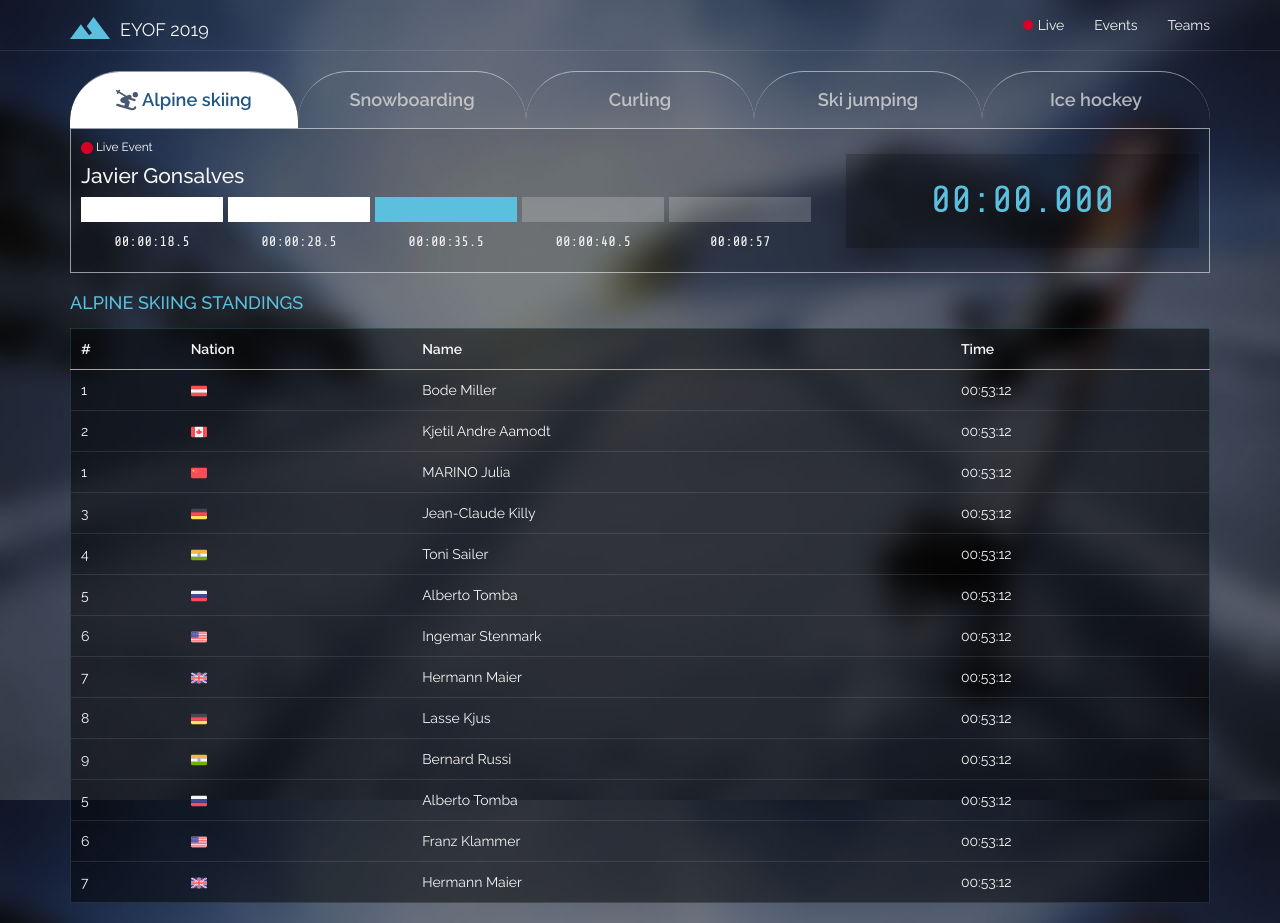
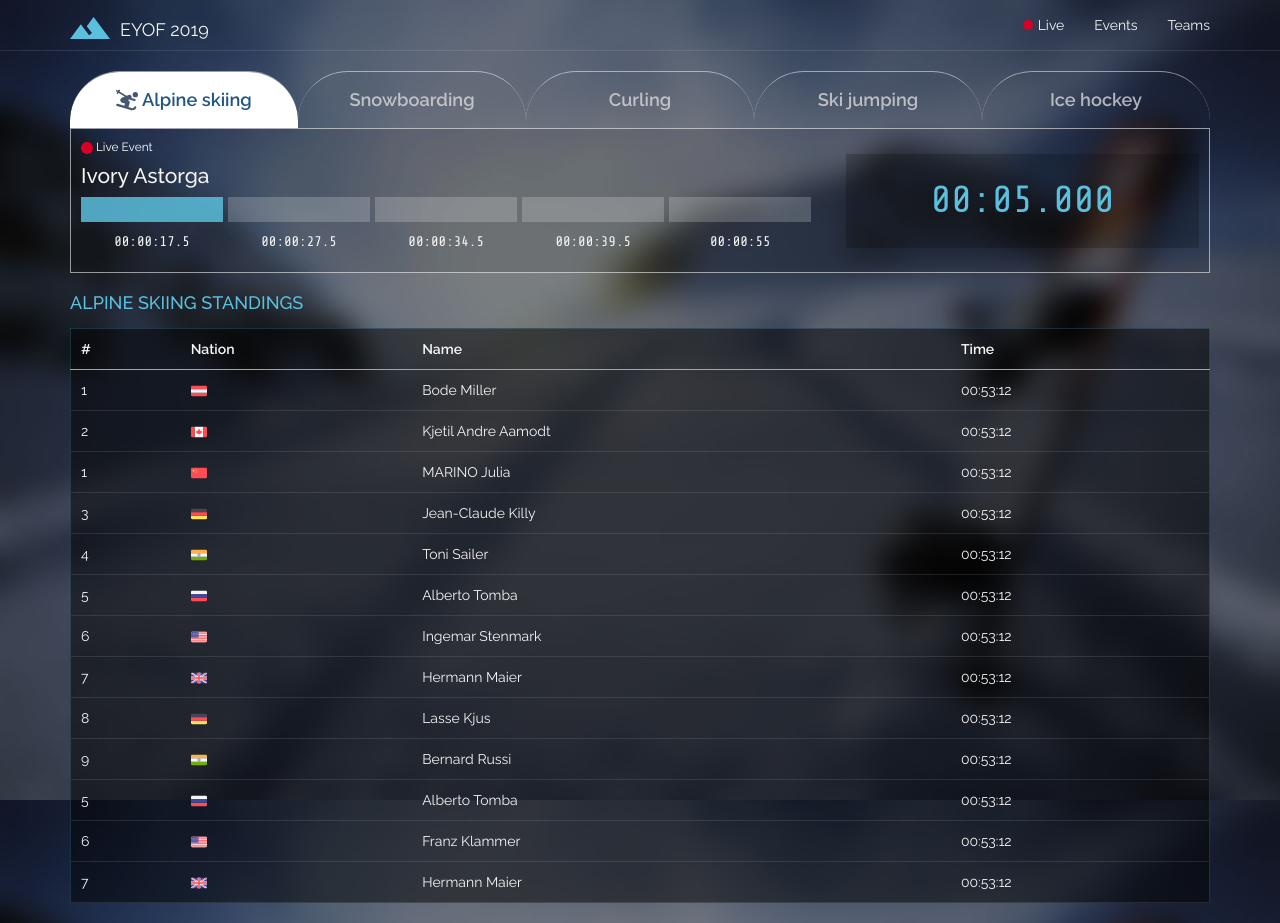
Before and after one commit to TarikFojnica/live-sport-events, a React (Create React App) app: page / in a window 1280 px wide. Built offline with nearby package versions, Linux system fonts and the light colour scheme.

Commit message:
Make the gate switching work

```diff
--- a/src/assets/styles/modules/_dynamic-element.scss
+++ b/src/assets/styles/modules/_dynamic-element.scss
@@ -56,7 +56,7 @@
 
 			&.active {
 				.inner {
-					background-color: $color-blue-light-1;
+					background-color: $color-blue-light-1 ;
 					animation: blinker 1s linear infinite;
 				}
 			}
--- a/src/components/pages/live/Dynamic.js
+++ b/src/components/pages/live/Dynamic.js
@@ -93,7 +93,7 @@ class Dynamic extends Component  {
 		activePlayerFirstName: '--',
 		activePlayerLastName: '--',
 		counter: -1,
-		activeTime: 0
+		countingSeconds: 1
 	};
 
 	updateLivePlayer(index) {
@@ -107,28 +107,38 @@ class Dynamic extends Component  {
 			fifthGate: this.state.times[index],
 			activeTime: this.state.times[index]
 		});
-		console.log('for')
 	}
 
 	componentDidMount() {
 		this.setState({
 			firstNames: shuffleArray(FIRST_NAMES),
-			lastNames: 	shuffleArray(LAST_NAMES),
+			lastNames: shuffleArray(LAST_NAMES),
 			times: shuffleArray(TIMES),
 			activeTime: this.state.times[0]
 		});
 
 		setTimeout(() => {
 			this.updateLivePlayer(0)
-		}, 500);
+		}, 100);
 
 
 		let counter = 0;
 		setInterval(() => {
+			this.setState({
+				countingSeconds: 0
+			});
+
 			events.publish('NEW_PLAYER_STARTED', {});
-			counter ++;
-			this.updateLivePlayer(counter)
-		}, 5000);
+			counter++;
+			this.updateLivePlayer(counter);
+		}, 50000);
+
+
+		setInterval(() => {
+			this.setState({
+				countingSeconds: this.state.countingSeconds += 1
+			});
+		}, 1000);
 	}
 
 	render() {
@@ -142,11 +152,27 @@ class Dynamic extends Component  {
 						</div>
 
 						<div className="timeline">
-							<div className="gate gate-1 finished"><div className="inner"></div><span className="time">00:00:{this.state.firstGate}</span></div>
-							<div className="gate gate-2 finished"><div className="inner"></div><span className="time">00:00:{this.state.secondGate}</span></div>
-							<div className="gate gate-3 active"><div className="inner"></div><span className="time">00:00:{this.state.thirdGate}</span></div>
-							<div className="gate gate-4 waiting"><div className="inner"></div><span className="time">00:00:{this.state.fourthGate}</span></div>
-							<div className="gate gate-5 waiting"><div className="inner"></div><span className="time">00:00:{this.state.fifthGate}</span></div>
+							<div
+								className={`gate ${this.state.countingSeconds < this.state.firstGate ? 'active'
+									: 'finished'}`}
+							><div className="inner"></div><span className="time">00:00:{this.state.firstGate}</span></div>
+
+							<div className={`gate ${this.state.countingSeconds >= this.state.firstGate && this.state.countingSeconds < this.state.secondGate ? 'active'
+								: this.state.countingSeconds > this.state.secondGate ? 'finished'
+									: 'waiting' }`}>
+								<div className="inner"></div><span className="time">00:00:{this.state.secondGate}</span></div>
+
+							<div className={`gate ${this.state.countingSeconds >= this.state.secondGate && this.state.countingSeconds < this.state.thirdGate ? 'active'
+								: this.state.countingSeconds > this.state.thirdGate ? 'finished'
+									: 'waiting' }`}><div className="inner"></div><span className="time">00:00:{this.state.thirdGate}</span></div>
+
+							<div className={`gate ${this.state.countingSeconds >= this.state.thirdGate && this.state.countingSeconds < this.state.fourthGate ? 'active'
+								: this.state.countingSeconds > this.state.fourthGate ? 'finished'
+									: 'waiting' }`}><div className="inner"></div><span className="time">00:00:{this.state.fourthGate}</span></div>
+
+							<div className={`gate ${this.state.countingSeconds >= this.state.fourthGate && this.state.countingSeconds < this.state.fifthGate ? 'active'
+								: this.state.countingSeconds > this.state.fifthGate ? 'finished'
+									: 'waiting' }`}><div className="inner"></div><span className="time">00:00:{this.state.fifthGate}</span></div>
 						</div>
 					</div>
 
```
